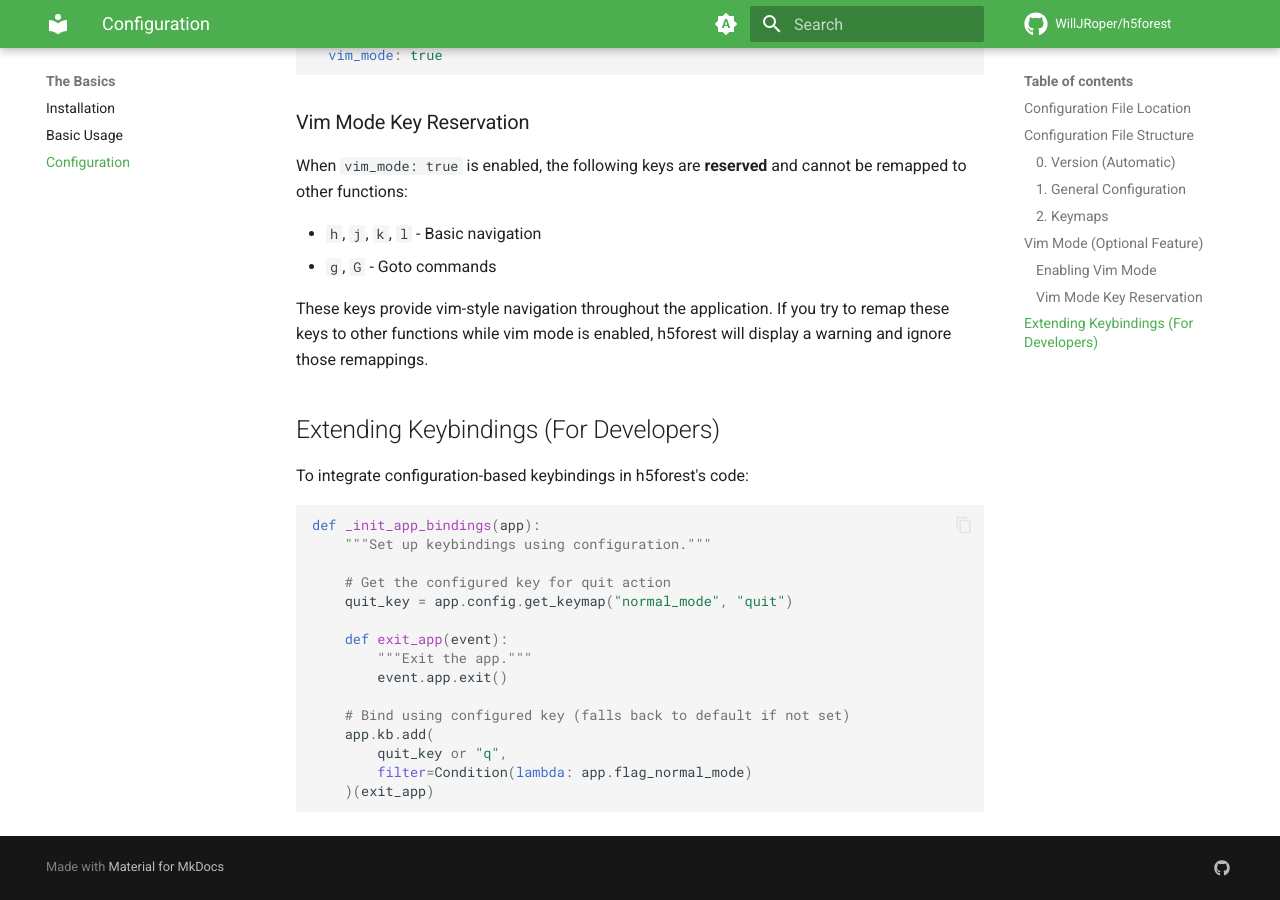
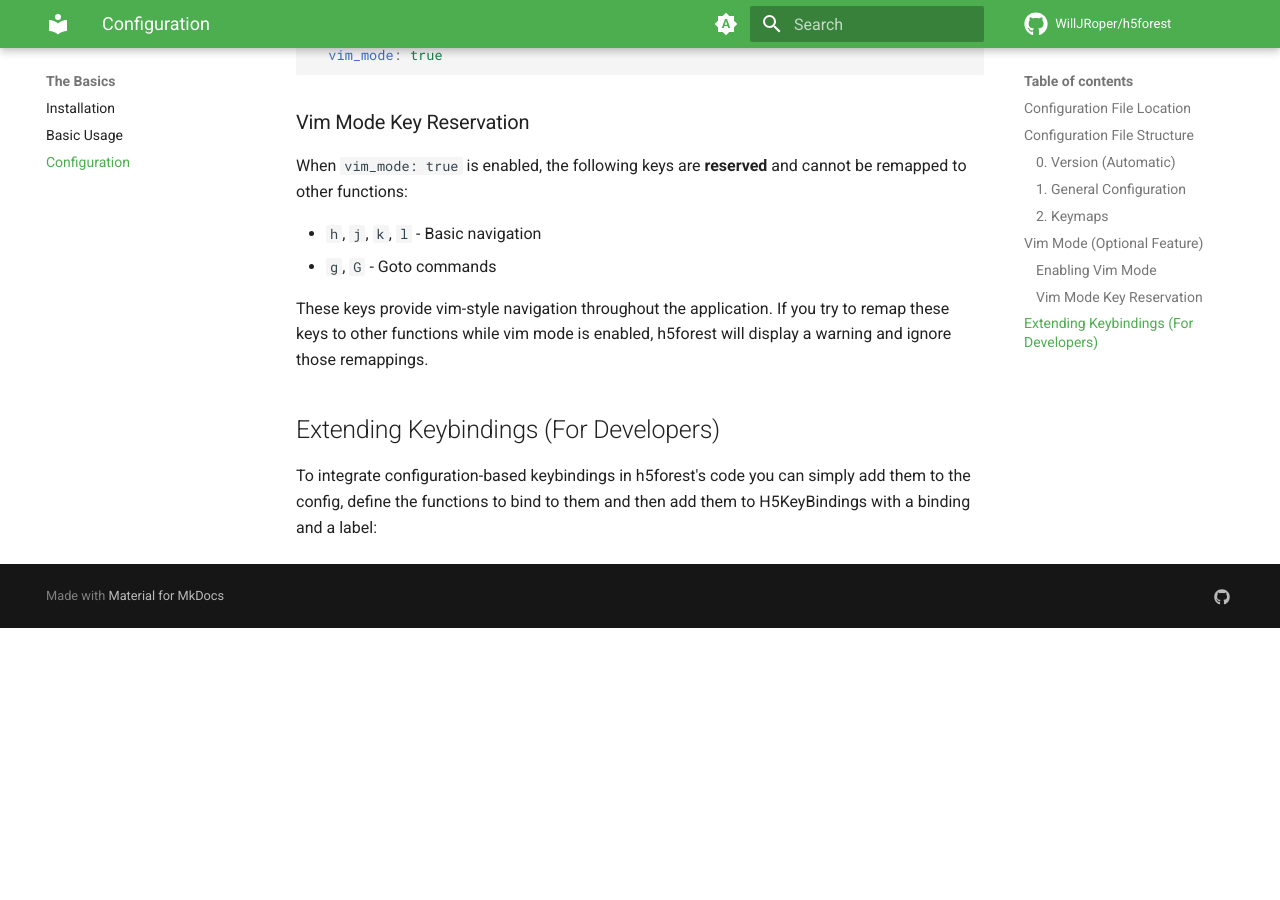
Before and after one commit to WillJRoper/h5forest, an MkDocs documentation site: the page built from docs/configuration.md, in a window 1280 px wide and 900 px high, scrolled down 3301 px. Built offline with MkDocs 1.6.1 and Material for MkDocs 9.7.7, drawn with Linux system fonts in a browser that asks for light colours; comment, search, counter and statistics services are not loaded; after the commit the page ends 3929 px from its top, so only the background shows below that.

Commit message:
Modified developer block of the documentation on config

````diff
--- a/docs/configuration.md
+++ b/docs/configuration.md
@@ -157,22 +157,4 @@ These keys provide vim-style navigation throughout the application. If you try t
 
 ## Extending Keybindings (For Developers)
 
-To integrate configuration-based keybindings in h5forest's code:
-
-```python
-def _init_app_bindings(app):
-    """Set up keybindings using configuration."""
-
-    # Get the configured key for quit action
-    quit_key = app.config.get_keymap("normal_mode", "quit")
-
-    def exit_app(event):
-        """Exit the app."""
-        event.app.exit()
-
-    # Bind using configured key (falls back to default if not set)
-    app.kb.add(
-        quit_key or "q",
-        filter=Condition(lambda: app.flag_normal_mode)
-    )(exit_app)
-```
+To integrate configuration-based keybindings in h5forest's code you can simply add them to the config, define the functions to bind to them and then add them to H5KeyBindings with a binding and a label:
````
